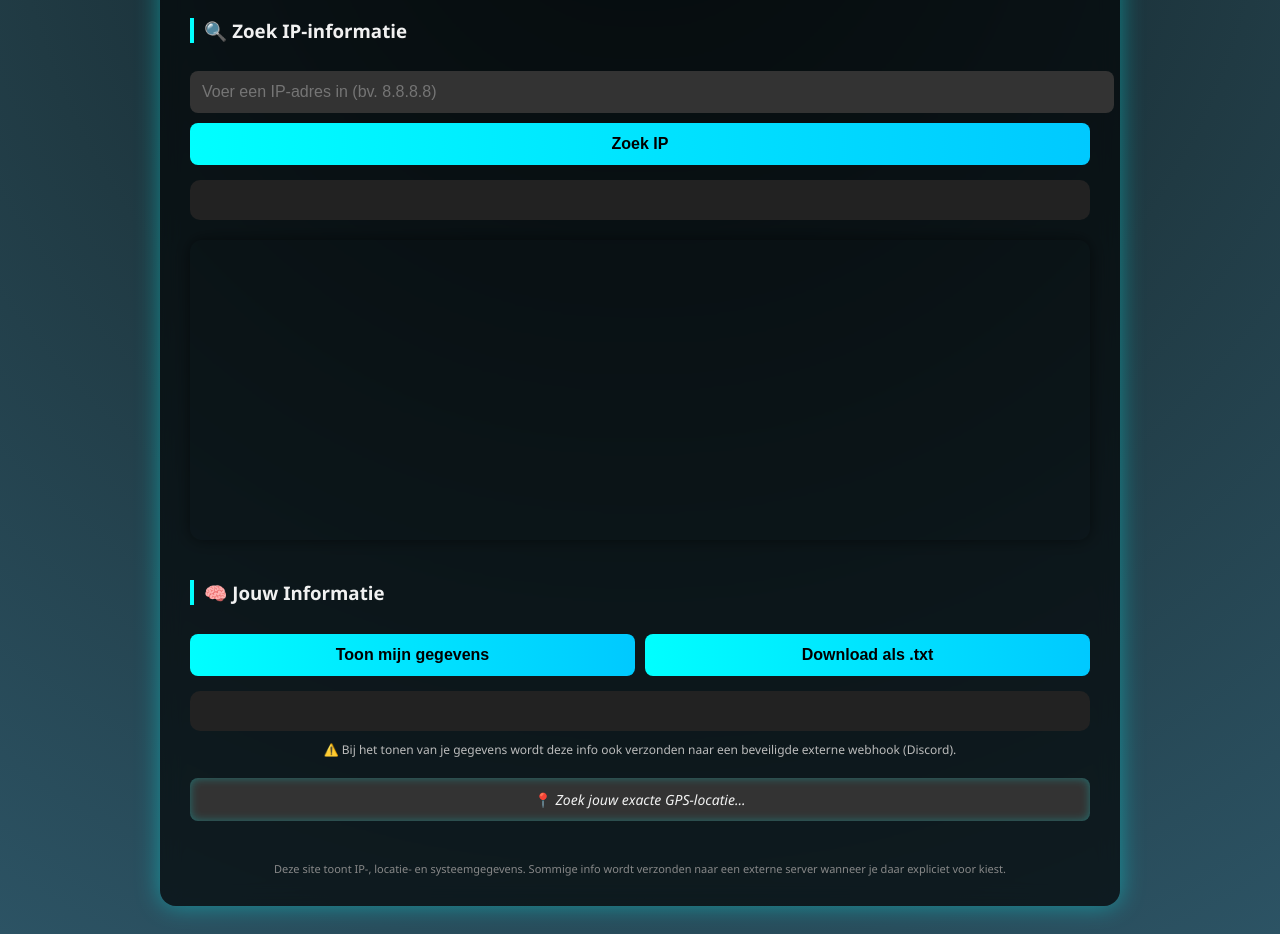
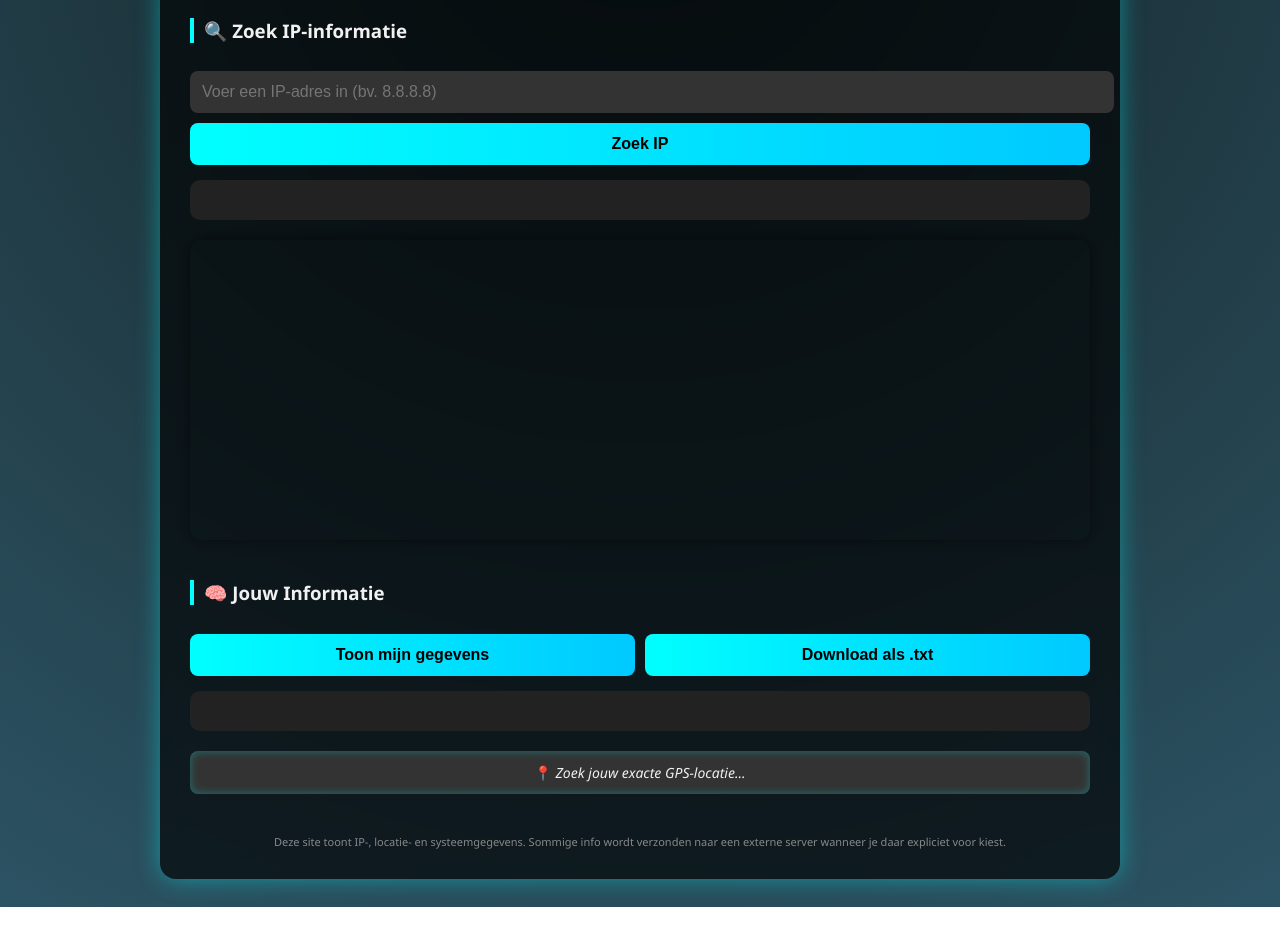
Before and after one commit to DrDeegz/GEO, a plain HTML site: page index.html in a window 1280 px wide. Shown: the part 150-1084 px from the top of the page. After the commit the page ends 1057 px from the top, so only its background shows below. Drawn offline with nearby package versions, Linux system fonts and the light colour scheme.

Commit message:
Update index.html

```diff
--- a/index.html
+++ b/index.html
@@ -139,7 +139,6 @@
         <button onclick="downloadTxt()">Download als .txt</button>
       </div>
       <div id="mijnInfo" class="info"></div>
-      <p class="webhook-note">⚠️ Bij het tonen van je gegevens wordt deze info ook verzonden naar een beveiligde externe webhook (Discord).</p>
       <div id="localTime" style="text-align: center; font-size: 14px; margin-top: 10px;"></div>
     </div>
 
```
